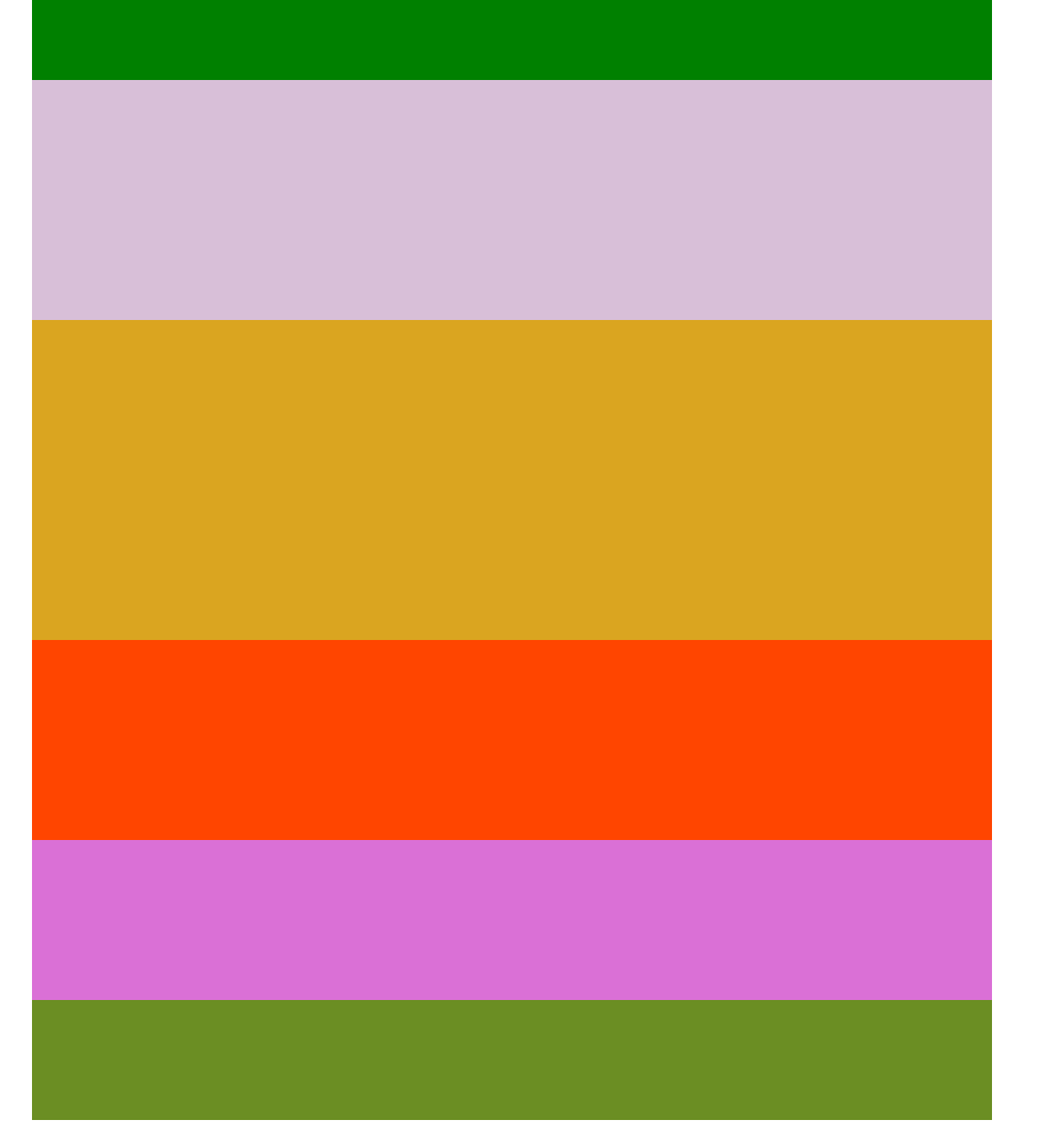
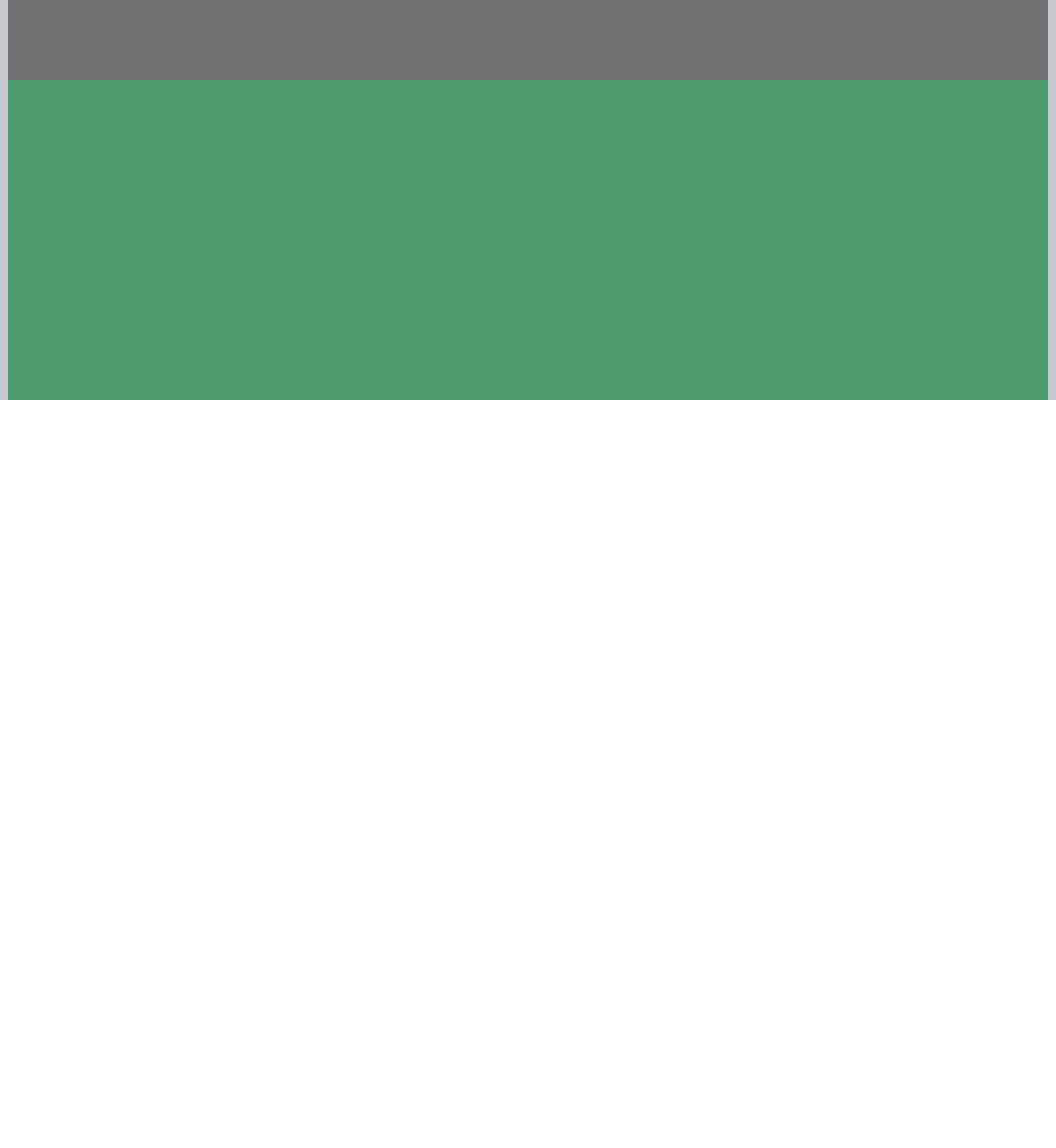
Before and after one commit to kamrul-islam-96/React-Protfolio, a React (Vite) app: page / in a window 1280 px wide. Shown: the top 1435 px of the page at 80% size, 1320 px wide, since content can reach past the window. Before the commit the page ends 1400 px from the top, so only its background shows below. Built offline with nearby package versions, Linux system fonts and the light colour scheme.

Commit message:
Hero section Setup

```diff
--- a/src/Component/Hero.jsx
+++ b/src/Component/Hero.jsx
@@ -4,7 +4,9 @@ import '../Styles/index.css'
 const Hero = () => {
     return (
         <div className='hero-section'>
+            <div className="hero">
 
+            </div>
         </div>
     );
 };
--- a/src/Component/Navbar.jsx
+++ b/src/Component/Navbar.jsx
@@ -4,7 +4,9 @@ import '../Styles/index.css'
 const Navbar = () => {
     return (
         <div className='navbar'>
+            <nav>
 
+            </nav>
         </div>
     );
 };
--- a/src/Styles/index.css
+++ b/src/Styles/index.css
@@ -4,45 +4,77 @@
     box-sizing: border-box;
 }
 
+:root {
+    --primary-color: #39925ad8;
+    --background-color: #bfc3c7e7;
+    --text-dark: #111827;
+    --secondary-color: #5c5c5ece;
+    --card-bg: #FFFFFF;
+}
 
+/** navbar styling **/
 .navbar {
-    width: 1200px;
+    width: 1320px;
     height: 100px;
-    background-color: green;
+    background-color: var(--background-color);
     margin: 0 auto;
 }
 
-.hero-section {
-    width: 1200px;
-    height: 300px;
-    background-color: thistle;
+nav {
+    width: 1300px;
+    height: 100px;
+    background-color: var(--secondary-color);
     margin: 0 auto;
 }
 
-.projects-section {
-    width: 1200px;
-    height: 400px;
-    background-color: goldenrod;
+
+/** hero-section styling **/
+.hero-section {
+    width: 1320px;
+    height: auto;
+    background-color: var(--background-color);
     margin: 0 auto;
 }
 
-.about-section {
-    width: 1200px;
-    height: 250px;
-    background-color: orangered;
+.hero {
+    width: 1300px;
+    height: 400px;
+    background-color: var(--primary-color);
     margin: 0 auto;
 }
 
-.contact-section {
-    width: 1200px;
-    height: 200px;
-    background-color: orchid;
+/** projects section styling **/
+.projects-section {
+    width: 1300px;
+    height: 400px;
+    /* background-color: goldenrod; */
     margin: 0 auto;
 }
 
-.footer {
-    width: 1200px;
-    height: 150px;
-    background-color: olivedrab;
+
+/** about section styling **/
+.about-section {
+    width: 1300px;
+    height: 250px;
+    /* background-color: orangered; */
     margin: 0 auto;
 }
+
+
+
+/** contact section styling **/
+.contact-section {
+    width: 1300px;
+    height: 200px;
+    /* background-color: orchid; */
+    margin: 0 auto;
+}
+
+
+/** footer styling **/
+.footer {
+    width: 1300px;
+    height: 150px;
+    /* background-color: olivedrab; */
+    margin: 0 auto;
+}
```
